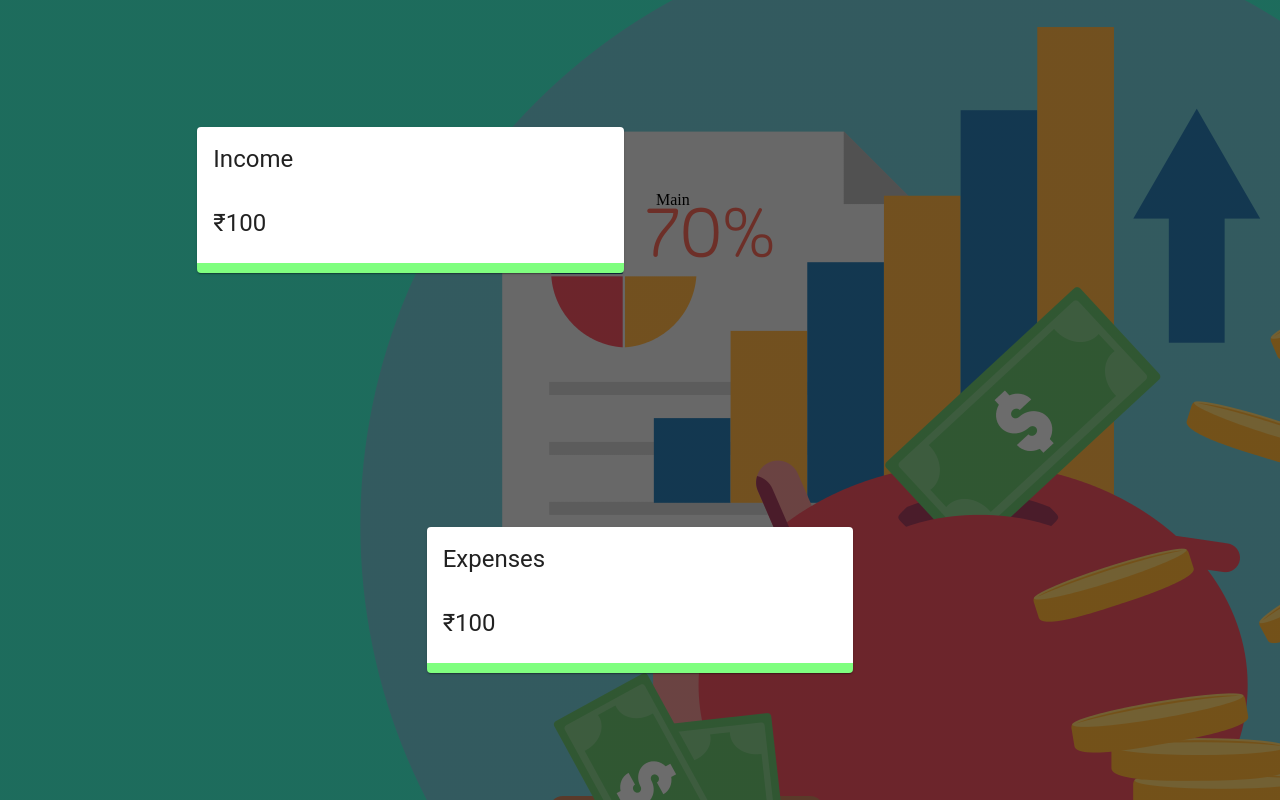
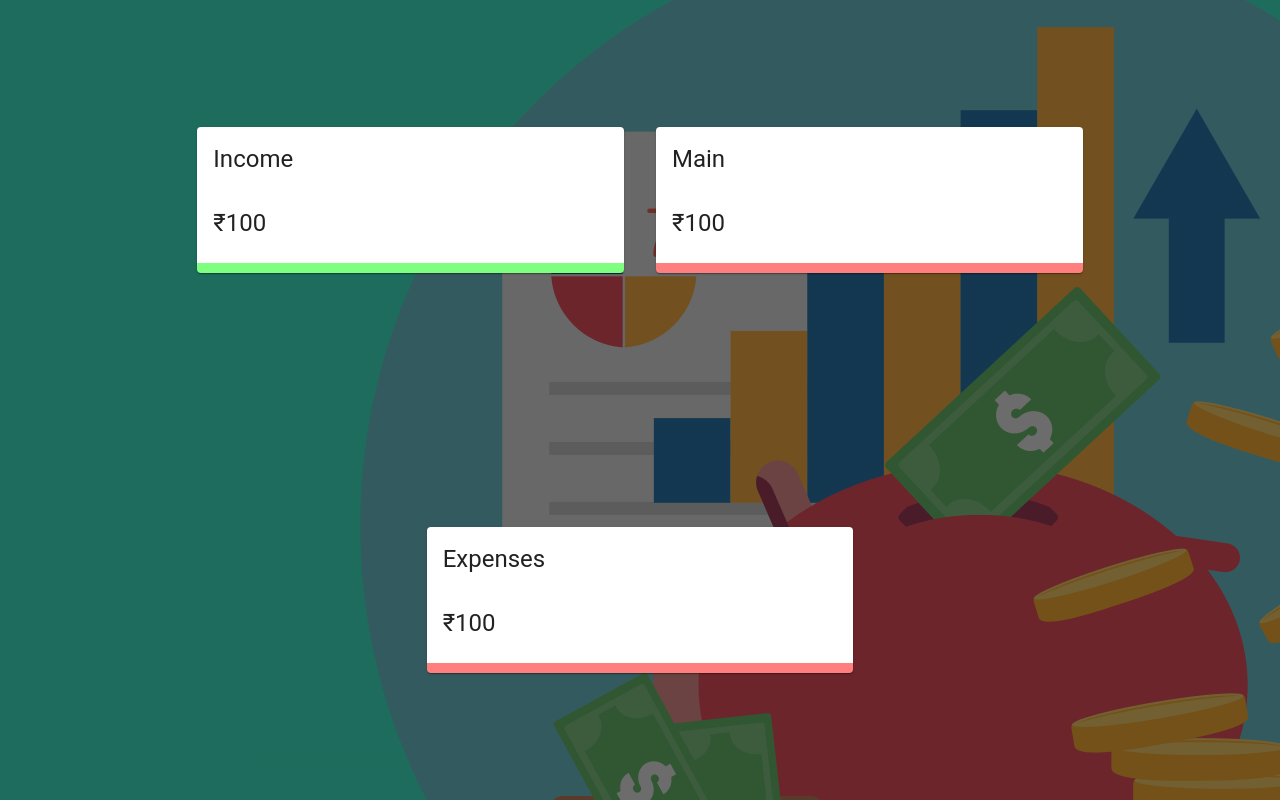
Before and after one commit to PushpakB3096/react-voice-exp-tracker, a React (Create React App) app: page / in a window 1280 px wide. Built offline with nearby package versions, Linux system fonts and the light colour scheme.

Commit message:
Add Main component

```diff
--- a/src/App.js
+++ b/src/App.js
@@ -5,6 +5,7 @@ import useStyles from "./styles";
 
 // custom components
 import Details from "./components/Details/Details";
+import Main from "./components/Main/Main";
 
 const App = () => {
   const classes = useStyles();
@@ -23,7 +24,7 @@ const App = () => {
           <Details title="Income" />
         </Grid>
         <Grid item xs={12} sm={4}>
-          Main
+          <Main />
         </Grid>
         <Grid item xs={12} sm={4}>
           <Details title="Expenses" />
--- a/src/components/Details/Details.jsx
+++ b/src/components/Details/Details.jsx
@@ -8,7 +8,7 @@ const Details = ({ title }) => {
   const classes = useStyles();
 
   return (
-    <Card className={classes.income}>
+    <Card className={title === "Income" ? classes.income : classes.expense}>
       <CardHeader title={title} />
       <CardContent>
         <Typography variant="h5">₹100</Typography>
--- /dev/null
+++ b/src/components/Main/Main.jsx
@@ -0,0 +1,20 @@
+import React from "react";
+import {
+  Card,
+  CardHeader,
+  CardContent,
+  Typography,
+  Grid,
+  Divider,
+} from "@material-ui/core";
+import Details from "../Details/Details";
+
+const Main = () => {
+  return (
+    <div>
+      <Details title="Main" />
+    </div>
+  );
+};
+
+export default Main;
```
